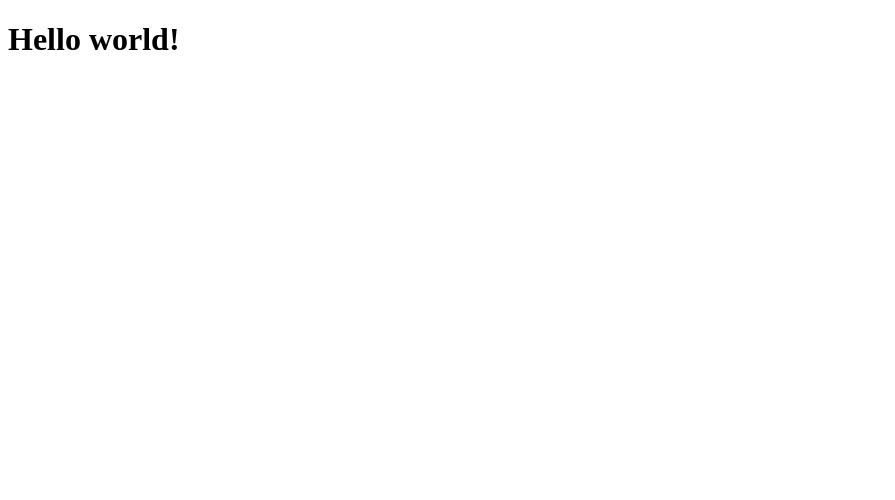
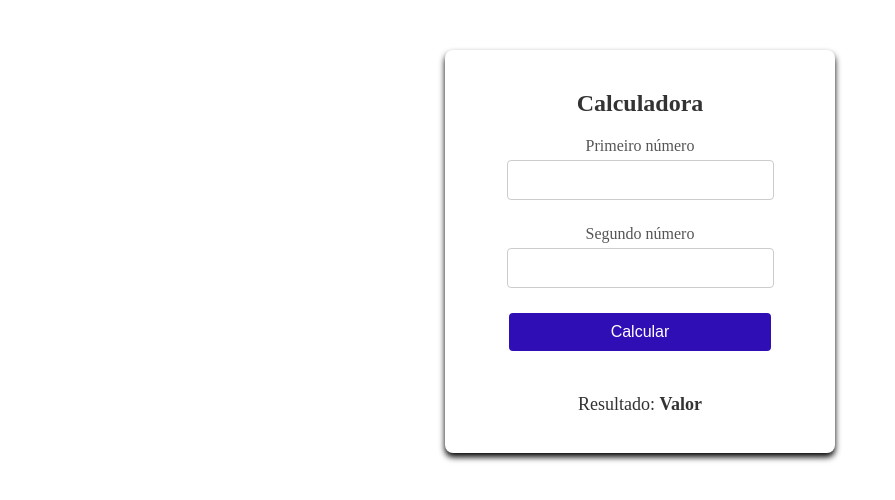
Before and after one commit to GabrielCastro-dev/conceitos-basicos-angular, an Angular app: page / in a window 1280 px wide. Shown: the top 500 px of the page, without its empty margins (0-895 px from the left). Built offline with nearby package versions, Linux system fonts and the light colour scheme.

Commit message:
componente inicial da calculadora

```diff
--- a/src/app/app.component.html
+++ b/src/app/app.component.html
@@ -1 +1 @@
-<hello-world></hello-world>
+<calculadora>
--- a/src/app/app.component.scss
+++ b/src/app/app.component.scss
@@ -0,0 +1,7 @@
+body {
+    margin: 0;
+    font-family: Arial, Helvetica, sans-serif;
+    display: flex;
+    align-items: center;
+    justify-content: center;
+}
--- a/src/app/app.component.ts
+++ b/src/app/app.component.ts
@@ -1,10 +1,10 @@
 import { Component } from '@angular/core';
-import { RouterOutlet } from '@angular/router';
-import { HelloWorldComponent } from './helloWorld/helloWorld.component';
+// import { RouterOutlet } from '@angular/router';
+import { CalculadoraComponent } from './calculadora/calculadora.component';
 
 @Component({
   selector: 'app-root',
-  imports: [RouterOutlet, HelloWorldComponent],
+  imports: [ CalculadoraComponent ],
   templateUrl: './app.component.html',
   styleUrl: './app.component.scss'
 })
--- /dev/null
+++ b/src/app/calculadora/calculadora.component.html
@@ -0,0 +1,20 @@
+<div class="container">
+    <div class="form-box">
+        <form>
+            <h2>Calculadora</h2>
+            <label for="num1">Primeiro número</label>
+            <input type="number" name="num1" id="num1">
+
+            <label for="num2">Segundo número</label>
+            <input type="number" name="num2" id="num2">
+
+            <input type="submit" value="Calcular">
+        </form>
+
+        <div class="result-display">
+            <p>Resultado:
+                <span id="result">Valor</span>
+            </p>
+        </div>
+    </div>
+</div>
--- /dev/null
+++ b/src/app/calculadora/calculadora.component.scss
@@ -0,0 +1,62 @@
+.container {
+    width: 100%;
+    height: 100%;
+    margin-top: 50px;
+    display: flex;
+    justify-content: center;
+    align-items: center;
+}
+
+.form-box{
+    width: 350px;
+    padding: 20px;
+    background-color: #FFF;
+    border-radius: 8px;
+    box-shadow: 0 4px 6px #000;
+    text-align: center;
+
+    h2 {
+        margin-top: 20px;
+        color: #333;
+    }
+
+    label {
+        display: block;
+        margin: 0 0 5px 0;
+        color: #555;
+    }
+
+    input {
+        padding: 10px;
+        margin-bottom: 25px;
+        border-radius: 4px;
+        font-size: 16px;
+    }
+
+    input[type=number]{
+        width: 70%;
+        border: 1px solid #ccc;
+    }
+
+    input[type=submit]{
+        width: 75%;
+        padding: 10px;
+        background-color: #300eb6;
+        color: #FFF;
+        border: none;
+        cursor: pointer;
+    }
+
+    input[type=submit]:hover{
+        background-color: #411dce;
+    }
+}
+
+.result-display{
+    font-size: 18px;
+    color: #333;
+
+    #result{
+        font-weight: bold;
+    }
+}
--- /dev/null
+++ b/src/app/calculadora/calculadora.component.ts
@@ -0,0 +1,13 @@
+import { Component } from '@angular/core';
+
+@Component({
+  selector: 'calculadora',
+  imports: [],
+  templateUrl: './calculadora.component.html',
+  styleUrl: './calculadora.component.scss'
+})
+export class CalculadoraComponent {
+  num1: number = 0;
+  num2: number = 0;
+  resultado: number = 0;
+}
--- a/src/app/helloWorld/helloWorld.component.ts
+++ /dev/null
@@ -1,9 +0,0 @@
-import { Component } from '@angular/core';
-
-@Component({
-    selector: 'hello-world',
-    template: '<h1>Hello world!</h1>'
-})
-export class HelloWorldComponent {
-
-}
```
